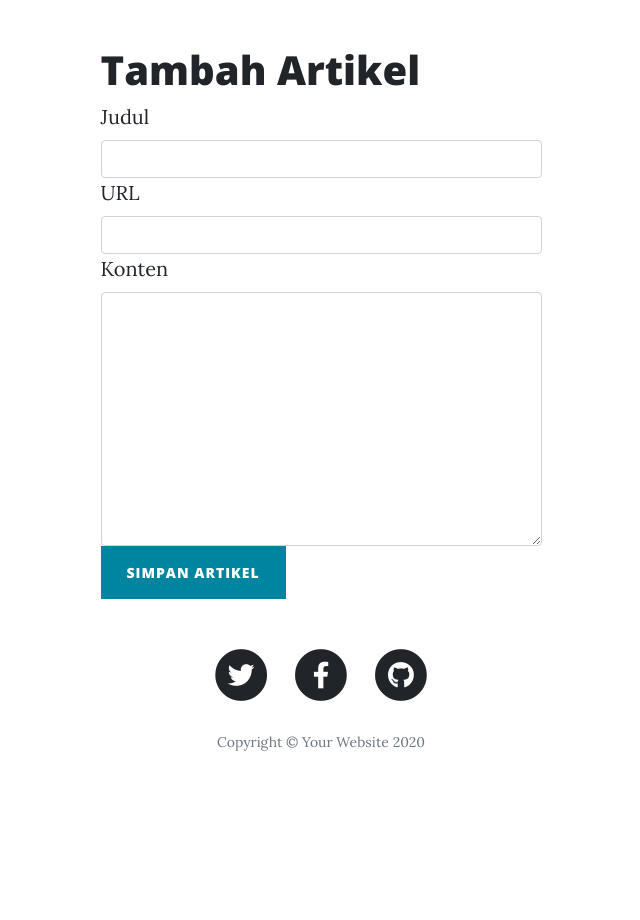
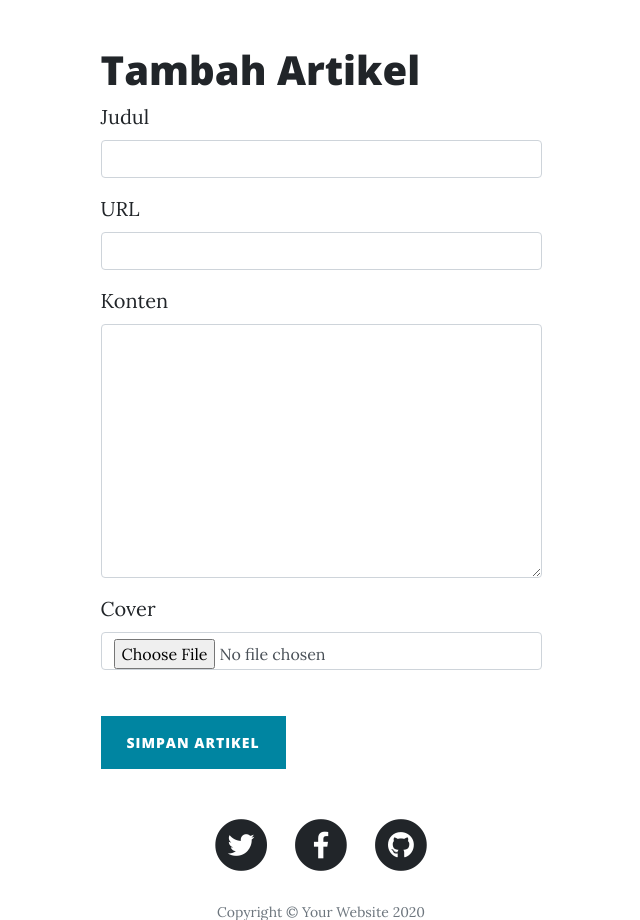
Before and after one commit to mgsolid543/modul_pemrograman_framework_codeigniter, a CodeIgniter app: page /myapp/index.php/blog/add in a window 1280 px wide. Shown: the part 478-1398 px from the top of the page, without its empty margins (319-959 px from the left). Before the commit the page ends 1229 px from the top, so only its background shows below. Run offline with CodeIgniter, Linux system fonts and the light colour scheme; some libraries are stand-ins or nearby versions.

Commit message:
library form upload (form_add)

```diff
--- a/application/controllers/Blog.php
+++ b/application/controllers/Blog.php
@@ -20,11 +20,26 @@ Class Blog extends CI_Controller
     }
 
     public function add() {
-
         if ($this->input->post()) {
             $data['title'] = $this->input->post('title'); //$_POST['title']
             $data['url']   = $this->input->post('url');
             $data['content']=$this->input->post('content');
+
+            // konfigurasi upload
+
+            $config['upload_path']   = './uploads/';
+            $config['allowed_types'] = 'gif|png|jpg';
+            $config['max_size']   = 1000;
+            $config['max_width']  = 2000;
+            $config['max_height'] = 1600;
+
+            $this->load->library('upload', $config);
+
+            if (!$this->upload->do_upload('cover')) {
+                echo $this->upload->display_errors();
+            } else {
+                $data['cover'] = $this->upload->data('file_name');
+            }
 
             $id = $this->Blog_model->insertBlog($data);
             if ($id) {
--- a/application/views/form_add.php
+++ b/application/views/form_add.php
@@ -18,23 +18,28 @@
     <div class="com-md-8">
       <h1>Tambah Artikel</h1>
 
-      <?php echo form_open(); ?>
+      <?php echo form_open_multipart(); ?>
 
-      <div>
+      <div class="form-group">
             <label>Judul</label>
             <?php echo form_input('title', null, 'class="form-control"'); ?>
       </div>
 
-      <div>
+      <div class="form-group">
             <label>URL</label>
             <?php echo form_input('url', null, 'class="form-control"'); ?>
       </div>
 
-      <div>
+      <div class="form-group">
             <label>Konten</label>
             <?php echo form_textarea('content', null, 'class="form-control" id="" cols="30" rows="10"'); ?>
       </div>
 
+      <div class="form-group">
+          <label>Cover</label>
+          <?php echo form_upload('cover', null, 'class="form-control"'); ?>
+      </div>
+      <br>
       <button type="submit" class="btn btn-primary">Simpan Artikel</button>
     </div>
   </div>
```
Also changed, not shown: application/views/detail.php (+6 -1 lines), uploads/516bb6b4-904e-47fc-b85c-ba89b4ce7341_169.jpg (added).
